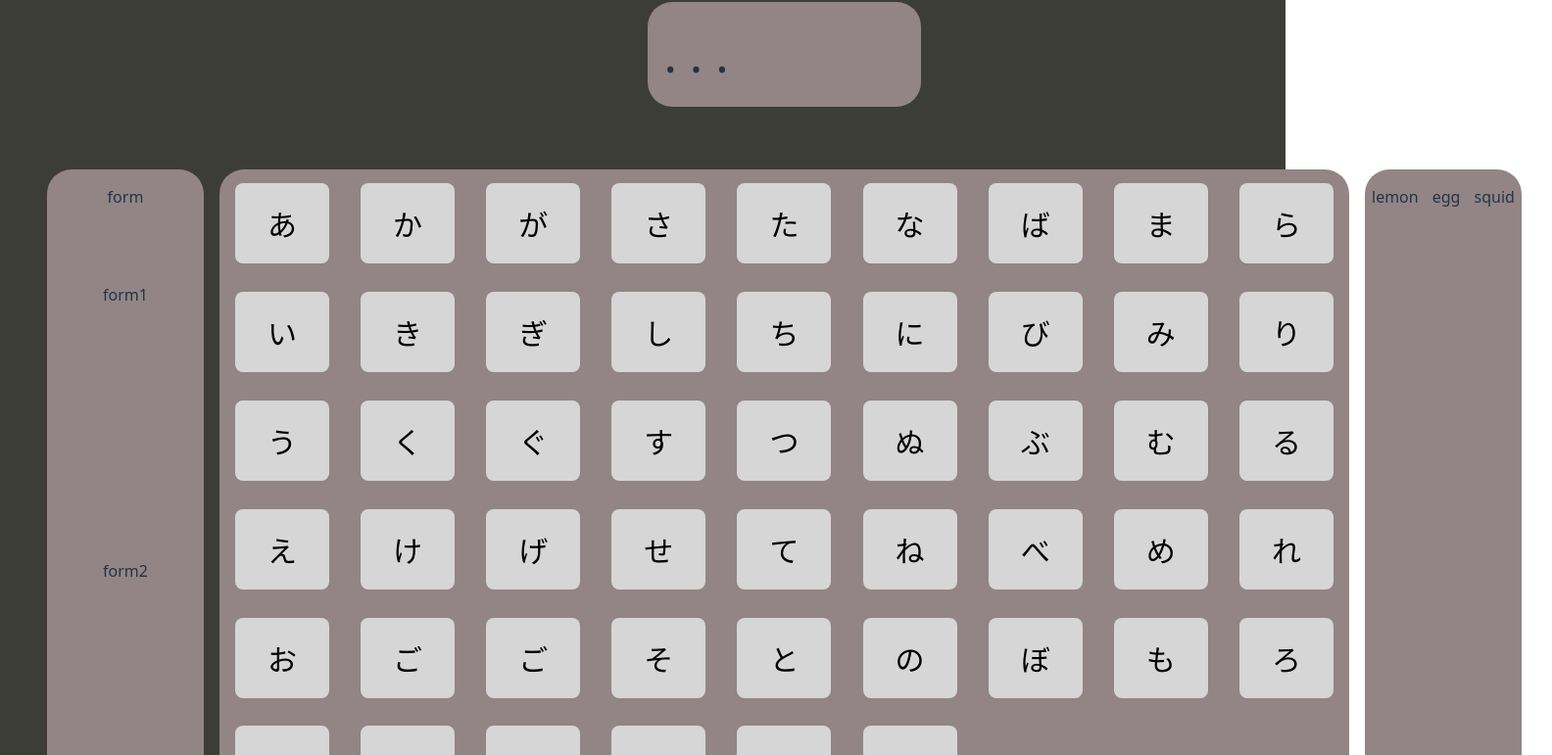
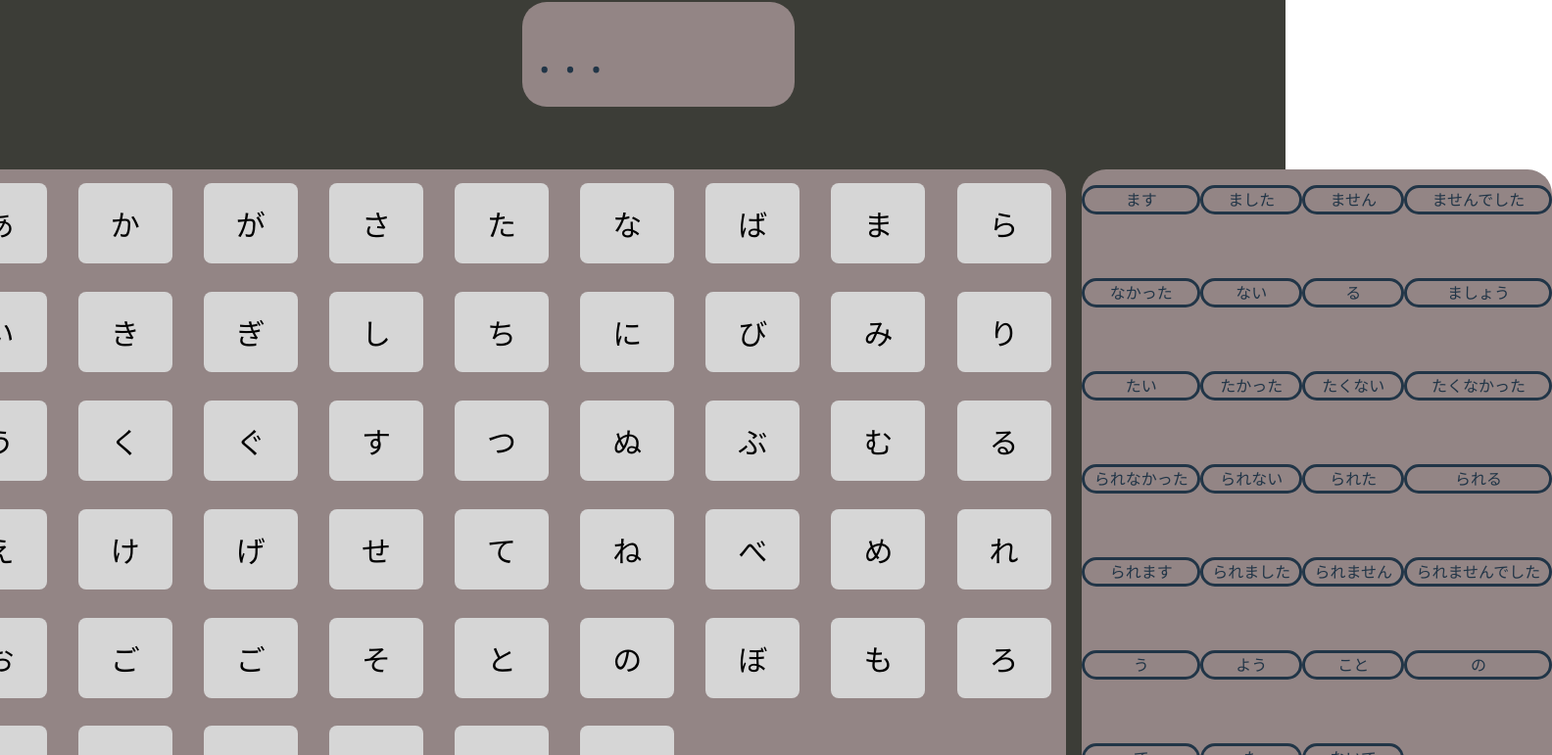
Before and after one commit to JGPico/JapaneseConjugator, a React (Vite) app: page / in a window 1280 px wide. Shown: the part 246-1017 px from the top of the page at 98% size, 1584 px wide, since content can reach past the window. Built offline with nearby package versions, Linux system fonts and the light colour scheme.

Commit message:
conj table content

```diff
--- a/src/App.css
+++ b/src/App.css
@@ -6,6 +6,7 @@
 }
 
 .wrapper {
+  justify-content: center;
   display: grid;
   grid-template-rows: .5fr 2fr 1fr;
   grid-template-columns: 1fr 4fr 2fr;
@@ -79,21 +80,38 @@
   grid-template-columns: 1fr;
   border-radius: 25px;
   background: var(--divgray);
+
+  gap: 1.25rem;
+  column-gap: .01rem;
+  row-gap: 0rem;
 }
 
 .placard p {
-  border-width: 14px, 14px;
-  border-color: hsl(0, 0%, 0%);
+  margin-left: .1rem;
+  margin-right: .1rem;
+  padding-left: 2rem;
+  padding-right: 2rem;
+  align-items: center;
+  height: 5rem;
+  font-size: 30px;
+  background-color: hsl(0, 0%, 84%);
+  border-radius: 25px;
+  color: black;
 }
 
 .grid-conjugation {
   grid-area: conjugations;
-  width: 10em;
+  width: 30em;
   margin: 1em;
   display: grid;
-  grid-template-columns: repeat(3, auto);
+  grid-template-columns: repeat(4, auto);
   border-radius: 25px;
   background: var(--divgray);
+}
+
+.grid-conjugation p {
+  border: solid;
+  border-radius: 25px;
 }
 
 .light-font {
--- a/src/App.tsx
+++ b/src/App.tsx
@@ -1,8 +1,9 @@
 import { useState } from 'react';
-import './App.css'
-import Card from './components/Card'
+import './App.css';
+import Card from './components/Card';
 import WordDisplay from './components/WordDisplay';
 import ButtonComponent from './components/Button';
+import TextBox from './components/TextBox';
 import genWordArray from './utilities/wordArrayGen'
 
 function App() {
@@ -20,10 +21,20 @@ function App() {
     "え", "け", "げ", "せ", "て", "ね", "べ", "め", "れ",
     "お", "ご", "ご", "そ", "と", "の", "ぼ", "も", "ろ",
     "や", "ゆ", "よ", "わ", "を", "ん"];
+  const conjList = [
+    "ます", "ました", "ません", "ませんでした"
+    , "なかった", "ない", "る", "ましょう"
+    , "たい", "たかった", "たくない", "たくなかった"
+    , "られなかった", "られない", "られた", "られる"
+    , "られます", "られました", "られません", "られませんでした"
+    , "う", "よう", "こと", "の"
+    , "て", "た", "ないで",
+  ]
   const [displayArray, setDisplayArray] = useState<charObj[]>([]);
 
   const wordArray = genWordArray(wordList);
   const charArray = genWordArray(charList);
+  const conjArray = genWordArray(conjList);
 
   // functions **************
   const handleClear = () => {
@@ -65,9 +76,11 @@ function App() {
         </div>
 
         <div className="placard">
-          <p>form</p>
           <p>form1</p>
           <p>form2</p>
+          <p>form3</p>
+          <p>form4</p>
+          <p>form5</p>
         </div>
 
         <div className="grid-letters">
@@ -96,10 +109,11 @@ function App() {
         </div>
 
         <div className="grid-conjugation">
-          {["lemon", "egg", "squid"].map((conj) => {
+          {conjArray.map((conj) => {
             // add key to component
+            const { jword, id } = conj
             return (
-              <p>{conj}</p>
+              <TextBox key={id} text={jword}></TextBox>
             )
           })}
         </div>
--- /dev/null
+++ b/src/components/TextBox.tsx
@@ -0,0 +1,14 @@
+interface TProps {
+    text: string
+}
+
+const Card = ({ text }: TProps) => {
+
+    return (
+        <div className="text-box">
+            <p>{text}</p>
+        </div>
+    )
+}
+
+export default Card;
```
